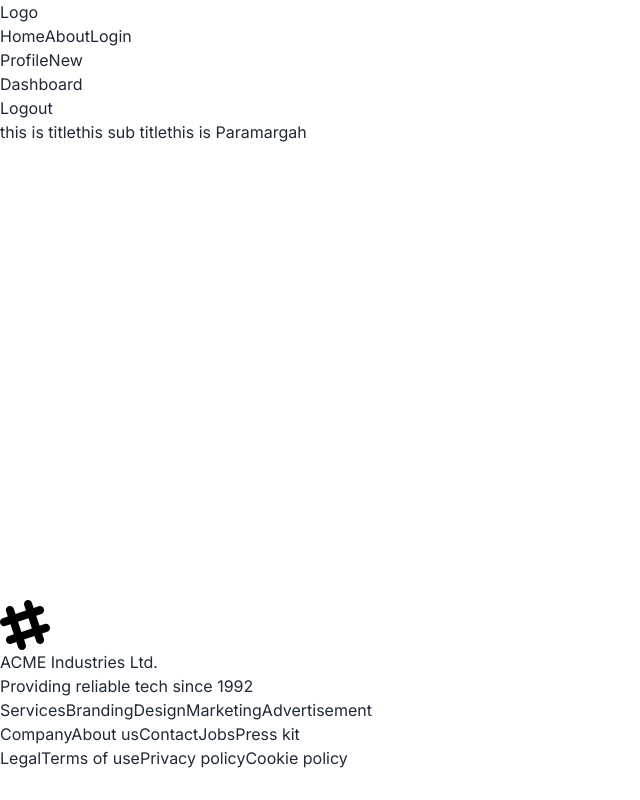
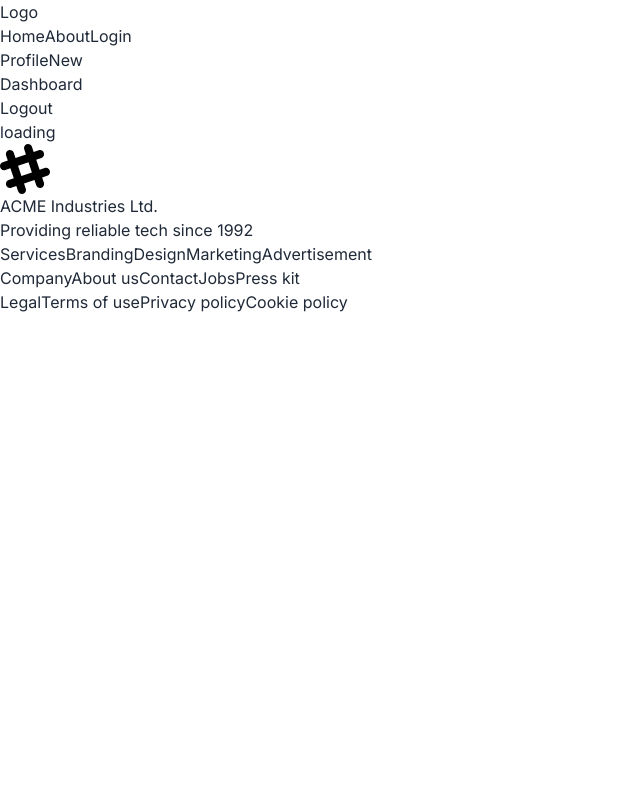
Before and after one commit to hasanshahriar32/next-mess-management, a Next.js app: page / in a window 1280 px wide. Shown: the whole page, without its empty margins (0-640 px from the left). Built offline with nearby package versions, Linux system fonts and the light colour scheme; no server answers.

Commit message:
starting hero

```diff
--- /dev/null
+++ b/src/Components/Home/Hero.tsx
@@ -0,0 +1,13 @@
+import Container from "../ui/Container/container";
+
+const Hero = () => {
+  return (
+    <div>
+      <Container>
+        <>loading</>
+      </Container>
+    </div>
+  );
+};
+
+export default Hero;
--- a/src/Components/ui/Heading/Heading.tsx
+++ b/src/Components/ui/Heading/Heading.tsx
@@ -12,5 +12,5 @@ export const Subtitle = ({ children, className }: Props): JSX.Element => {
 };
 
 export const P = ({ children, className }: Props): JSX.Element => {
-  return <p className={`text-base ${className}`}>{children}</p>;
+  return <p className={`text-gray-600 ${className}`}>{children}</p>;
 };
--- a/src/app/(with-layout)/page.tsx
+++ b/src/app/(with-layout)/page.tsx
@@ -1,16 +1,11 @@
 "use client";
 
-import Container from "@/Components/ui/Container/container";
-import { P, Subtitle, Title } from "@/Components/ui/Heading/Heading";
+import Hero from "@/Components/Home/Hero";
 
 export default function Home() {
   return (
     <>
-      <Container>
-        <Title className="min-h-[60vh]">this is title</Title>
-        <Subtitle>this sub title</Subtitle>
-        <P>this is Paramargah</P>
-      </Container>
+      <Hero />
     </>
   );
 }
```
